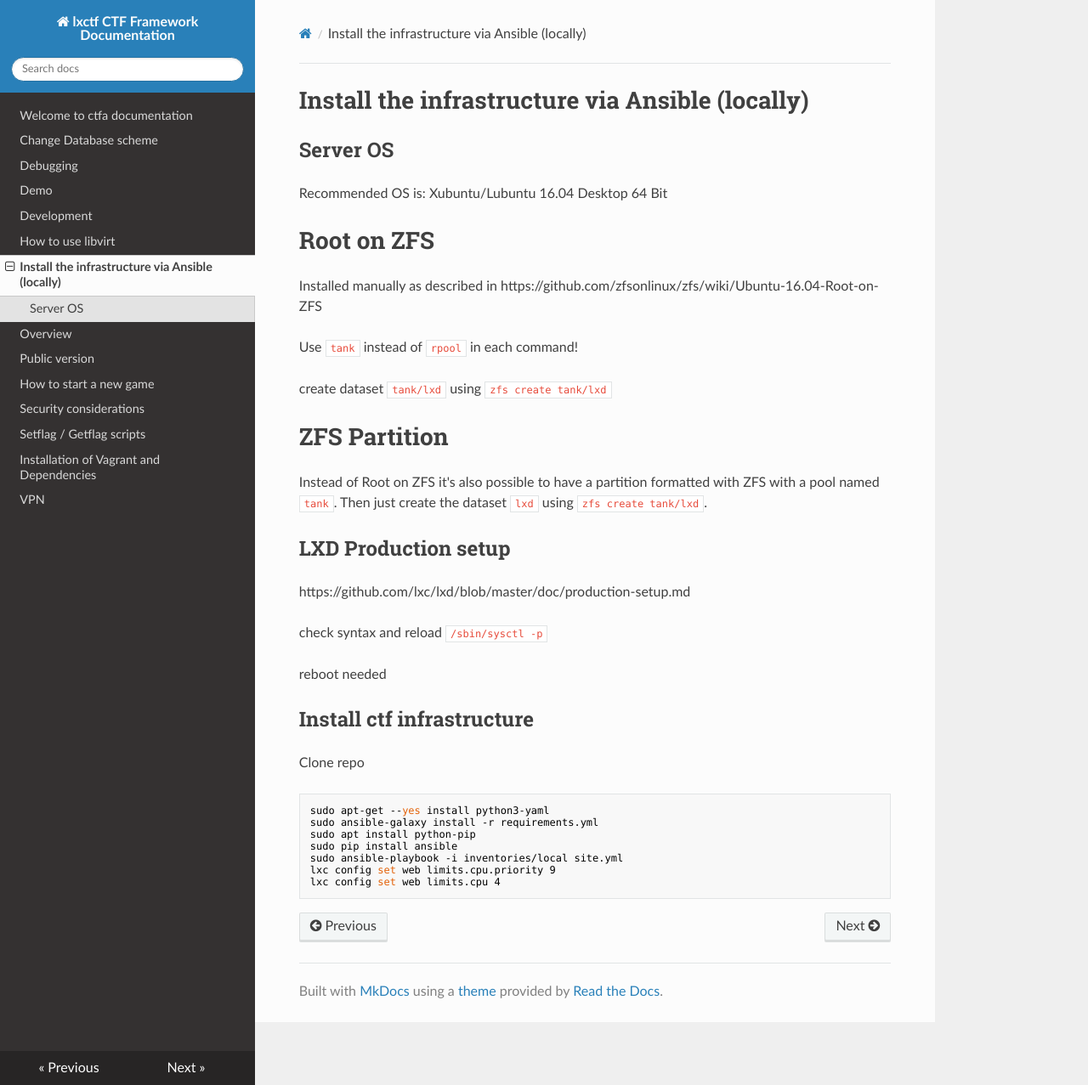
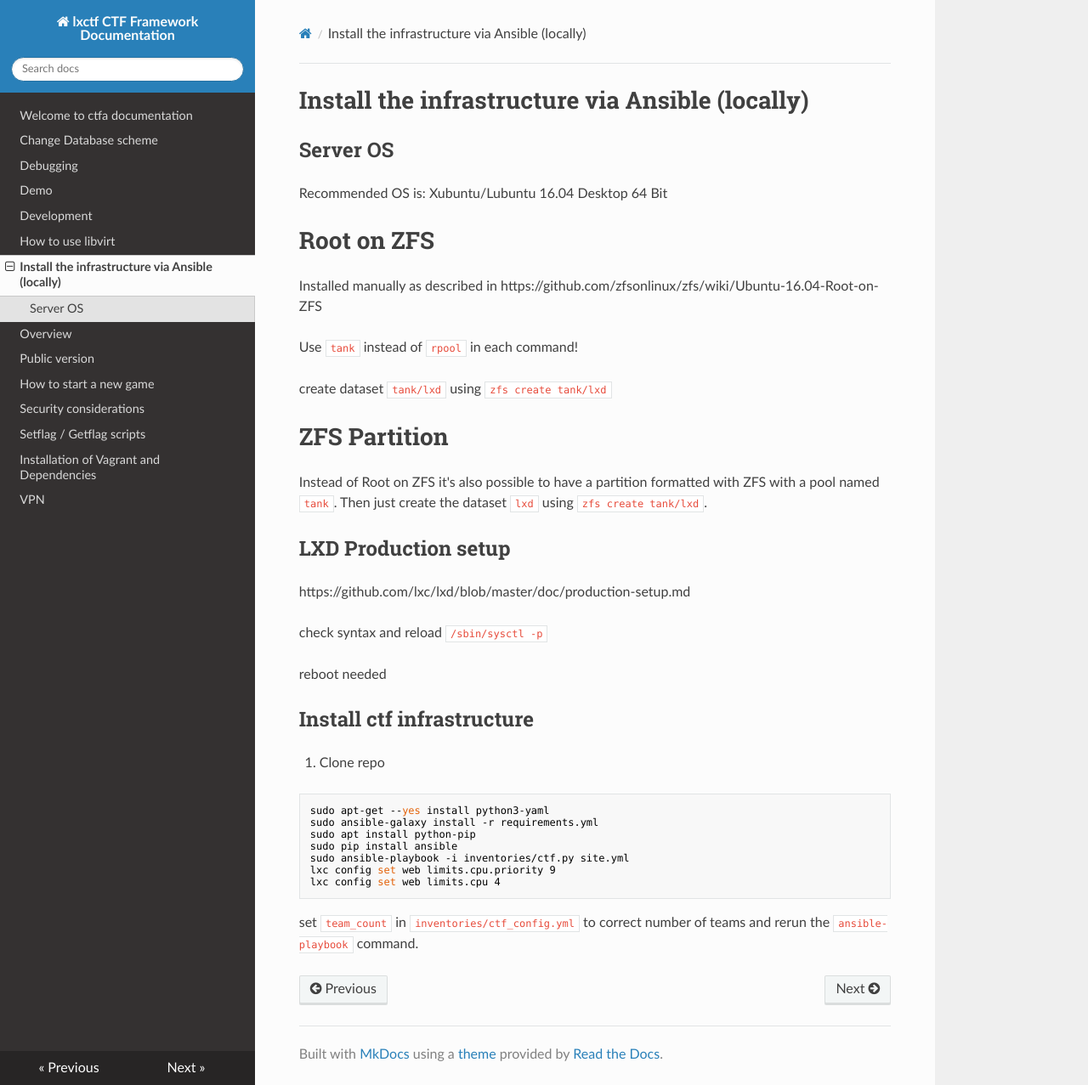
Before and after one commit to hsasctf/lxctf, an MkDocs documentation site: the page built from docs/local.md, in a window 1280 px wide and 1277 px high. Shown: the whole window at 85% size. Built offline with MkDocs 1.6.1, drawn with Linux system fonts in a browser that asks for light colours; nearby versions of some CDN libraries.

Commit message:
documentation

````diff
--- a/docs/local.md
+++ b/docs/local.md
@@ -30,14 +30,16 @@ reboot needed
 
 ## Install ctf infrastructure
 
-Clone repo
+1. Clone repo
 
 ```bash
 sudo apt-get --yes install python3-yaml
 sudo ansible-galaxy install -r requirements.yml
 sudo apt install python-pip
 sudo pip install ansible
-sudo ansible-playbook -i inventories/local site.yml
+sudo ansible-playbook -i inventories/ctf.py site.yml
 lxc config set web limits.cpu.priority 9
 lxc config set web limits.cpu 4
 ```
+
+set `team_count` in `inventories/ctf_config.yml` to correct number of teams and rerun the `ansible-playbook` command.
````
Also changed, not shown: 3 other files.
